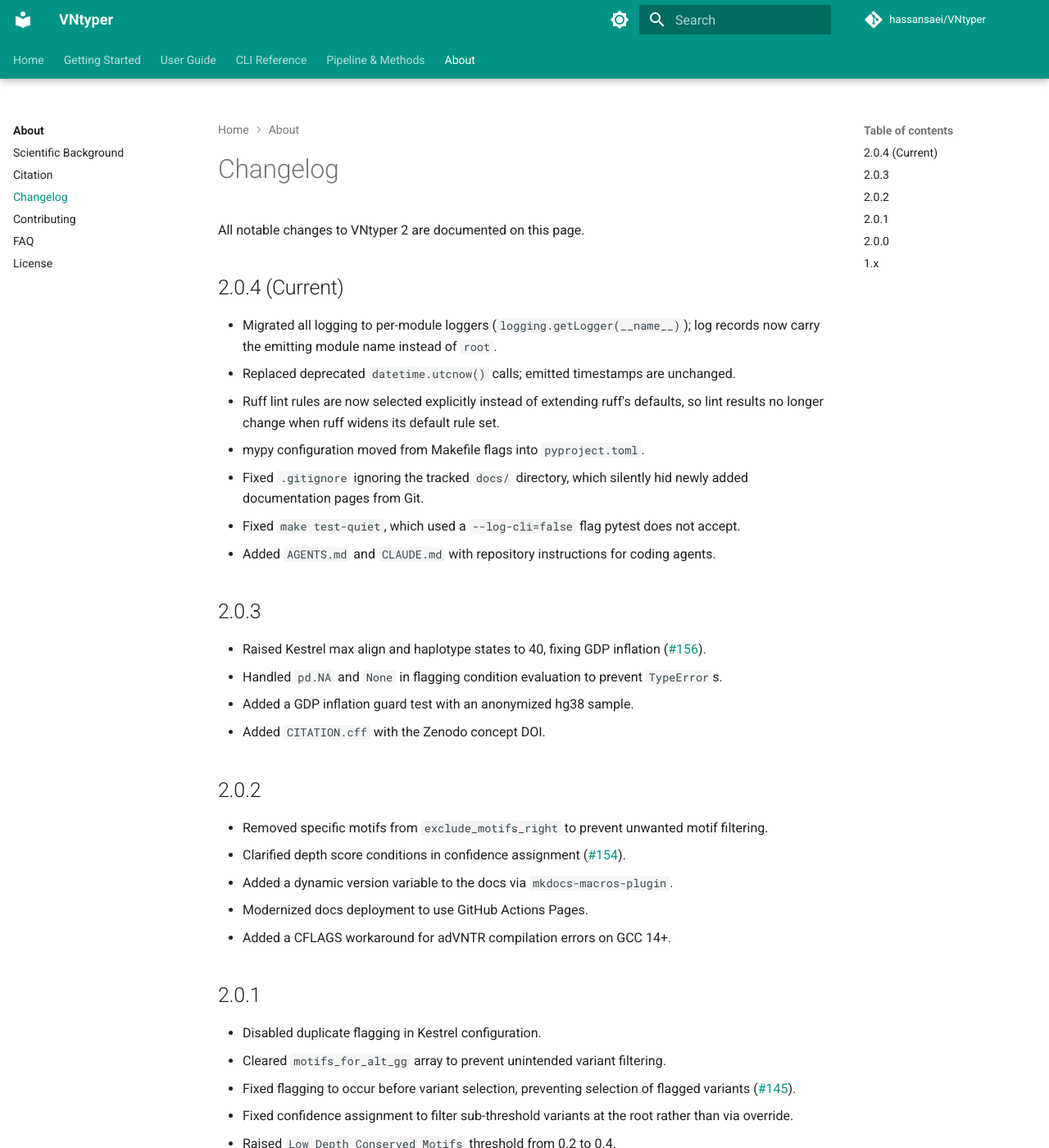
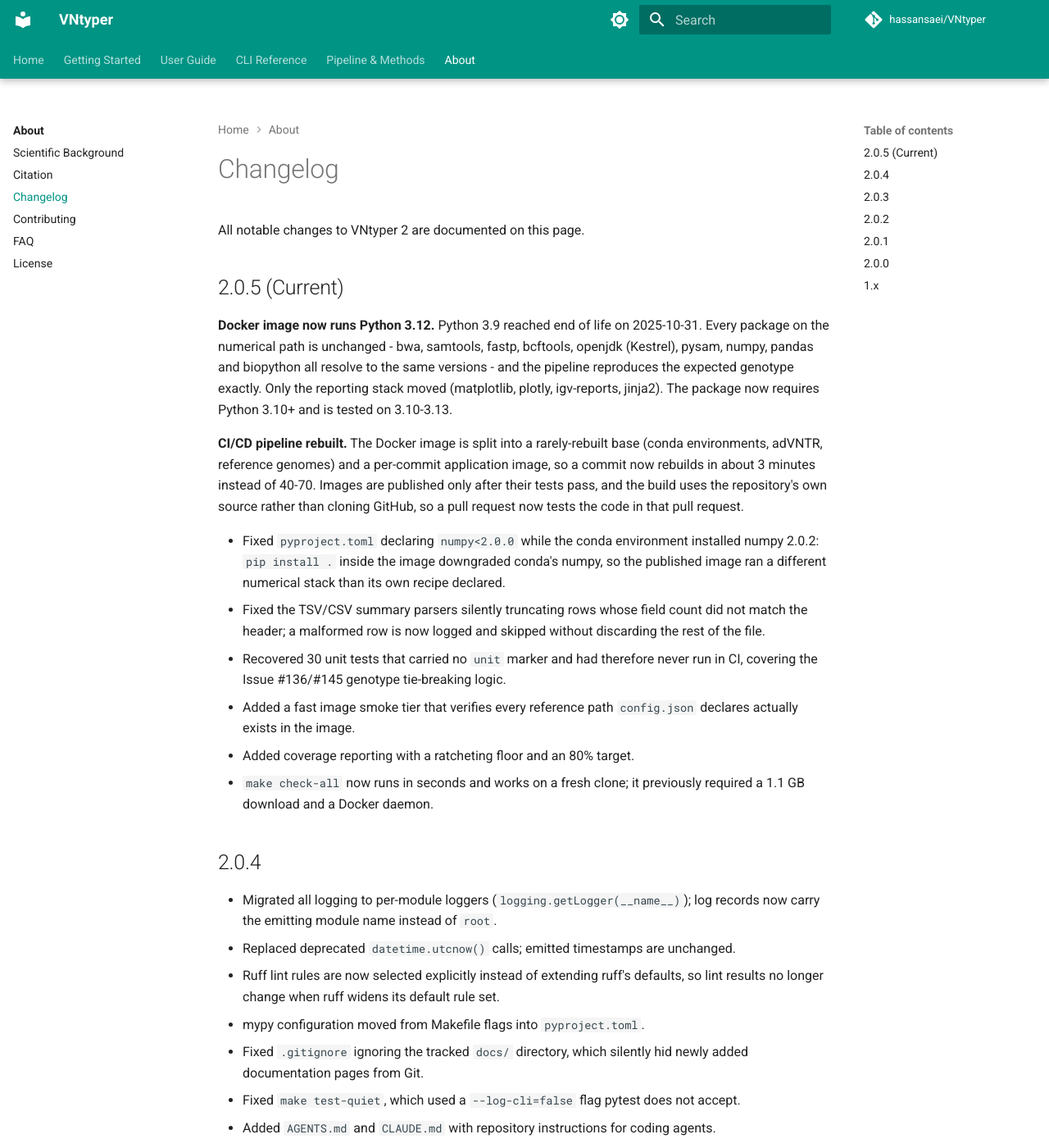
Before and after one commit to hassansaei/VNtyper, an MkDocs documentation site: the page built from docs/about/changelog.md, in a window 1280 px wide and 1400 px high. Shown: the whole window at 82% size. Built offline with MkDocs 1.6.1 and Material for MkDocs 9.7.7, drawn with Linux system fonts in a browser that asks for light colours; comment, search, counter and statistics services are not loaded.

Commit message:
chore(release): bump version to 2.0.5
Fix-level bump: the Python 3.12 migration keeps genotyping output byte-identical
(verified against the expected values for example_b178_hg19_subset), so no
behaviour users depend on changes. The declared floor moves to Python 3.10, which
matters only for pip installs on an EOL interpreter.

Changelog records the image interpreter bump, the CI/CD rebuild, and the
numpy/parser correctness fixes.

```diff
--- a/docs/about/changelog.md
+++ b/docs/about/changelog.md
@@ -2,7 +2,36 @@
 
 All notable changes to VNtyper 2 are documented on this page.
 
-## 2.0.4 (Current)
+## 2.0.5 (Current)
+
+**Docker image now runs Python 3.12.** Python 3.9 reached end of life on 2025-10-31.
+Every package on the numerical path is unchanged - bwa, samtools, fastp, bcftools,
+openjdk (Kestrel), pysam, numpy, pandas and biopython all resolve to the same versions -
+and the pipeline reproduces the expected genotype exactly. Only the reporting stack
+moved (matplotlib, plotly, igv-reports, jinja2). The package now requires Python 3.10+
+and is tested on 3.10-3.13.
+
+**CI/CD pipeline rebuilt.** The Docker image is split into a rarely-rebuilt base
+(conda environments, adVNTR, reference genomes) and a per-commit application image, so a
+commit now rebuilds in about 3 minutes instead of 40-70. Images are published only after
+their tests pass, and the build uses the repository's own source rather than cloning
+GitHub, so a pull request now tests the code in that pull request.
+
+- Fixed `pyproject.toml` declaring `numpy<2.0.0` while the conda environment installed
+  numpy 2.0.2: `pip install .` inside the image downgraded conda's numpy, so the
+  published image ran a different numerical stack than its own recipe declared.
+- Fixed the TSV/CSV summary parsers silently truncating rows whose field count did not
+  match the header; a malformed row is now logged and skipped without discarding the
+  rest of the file.
+- Recovered 30 unit tests that carried no `unit` marker and had therefore never run in
+  CI, covering the Issue #136/#145 genotype tie-breaking logic.
+- Added a fast image smoke tier that verifies every reference path `config.json`
+  declares actually exists in the image.
+- Added coverage reporting with a ratcheting floor and an 80% target.
+- `make check-all` now runs in seconds and works on a fresh clone; it previously
+  required a 1.1 GB download and a Docker daemon.
+
+## 2.0.4
 
 - Migrated all logging to per-module loggers (`logging.getLogger(__name__)`); log
   records now carry the emitting module name instead of `root`.
--- a/vntyper/version.py
+++ b/vntyper/version.py
@@ -1,3 +1,3 @@
 # vntyper/version.py
 
-__version__ = "2.0.4"
+__version__ = "2.0.5"
```
Also changed, not shown: 1 other file.
